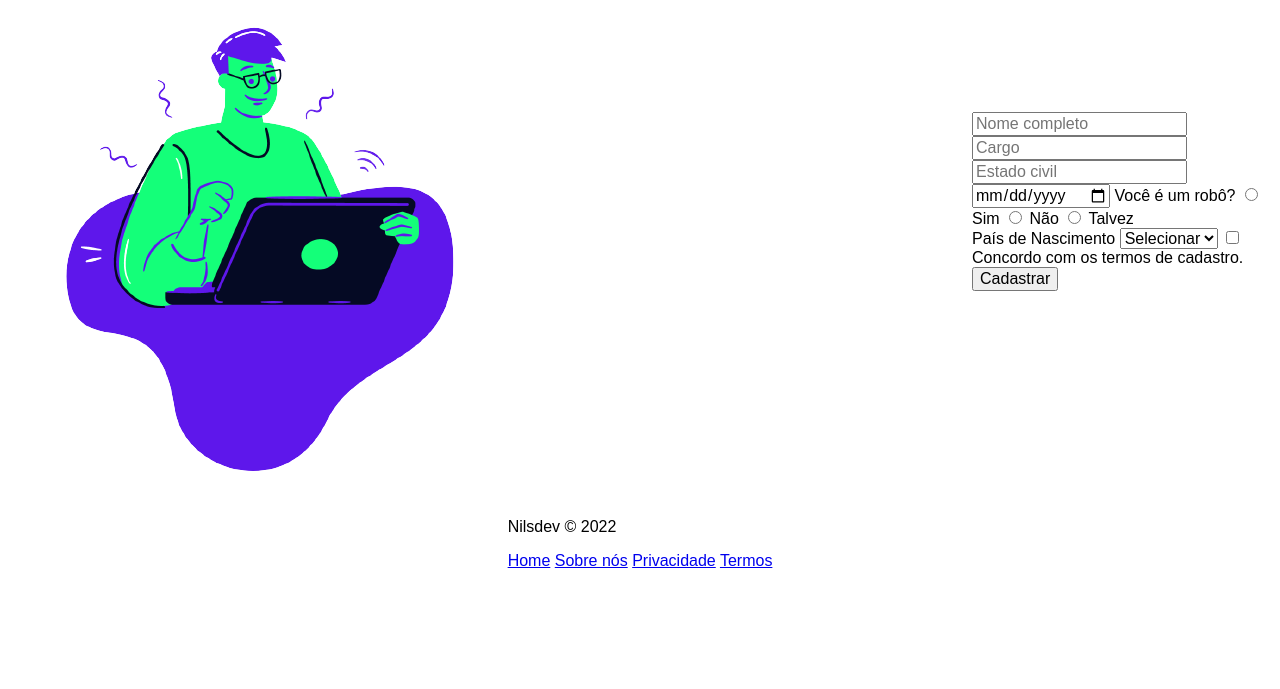
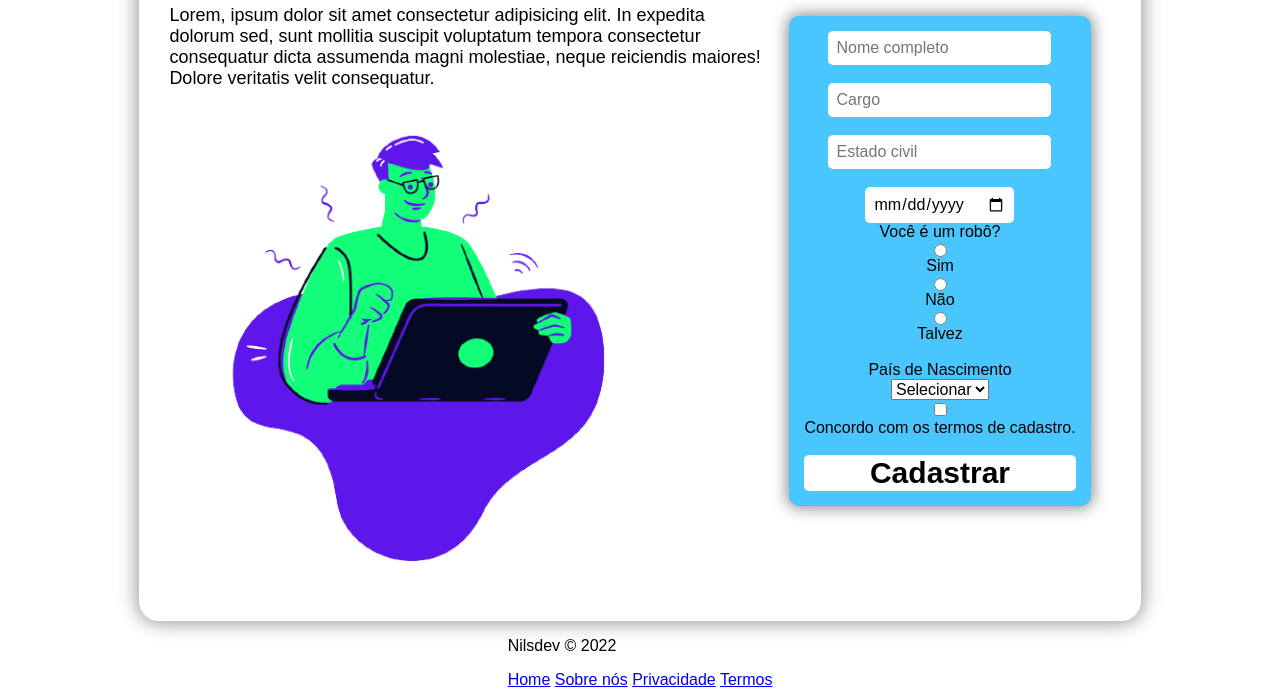
Before and after one commit to RenilsonMedeiros/classCode, a plain HTML site: page meusite.html in a window 1280 px wide. Shown: the part 239-928 px from the top of the page. Before the commit the page ends 809 px from the top, so only its background shows below. Drawn offline with Linux system fonts and the light colour scheme.

Commit message:
Parte da Main finalizado, faltando o footer

```diff
--- a/style.css
+++ b/style.css
@@ -53,7 +53,74 @@ header nav a:hover {
 main .container {
   margin-top: 30px;
 
+  border: 2px solid none;
+  border-radius: 20px;
+  box-shadow: 0 0 20px 1px #8c8c8f;
+
+  margin-left: 50px;
+  margin-right: 50px;
+  padding: 30px;
+
   display: flex;
   align-items: row;
   align-items: center;
 }
+
+.info-box {
+  max-width: 600px;
+}
+
+.info-box h1 {
+  font-size: 30px;
+}
+
+.info-box p {
+  font-size: 18px;
+  text-align: start;
+}
+
+.info-box img {
+  max-width: 80%;
+}
+
+.login-box form {
+  background-color: #4ac6ff;
+  border: 1px Solid none;
+  border-radius: 10px;
+  box-shadow: 0 0 15px 2px #8c8c8f;
+
+  padding: 15px;
+  margin: 20px;
+
+  display: flex;
+  flex-direction: column;
+  align-items: center;
+}
+
+.login-box form input {
+  padding: 8px;
+  border: none;
+  border-radius: 5px;
+}
+
+.login-box form input:focus {
+  outline: 2px solid #8c8c8f
+}
+
+.login-box form button {
+  font-size: 30px;
+  font-weight: bold;
+  width: 100%;
+
+  background-color: white;
+  border: none;
+  border-radius: 5px;
+
+  cursor: pointer;
+  transition: all 0.2s;
+}
+
+.login-box form button:hover {
+  background-color: black;
+  color: white;
+}
```
Also changed, not shown: meusite.html (line endings or trailing spaces).
